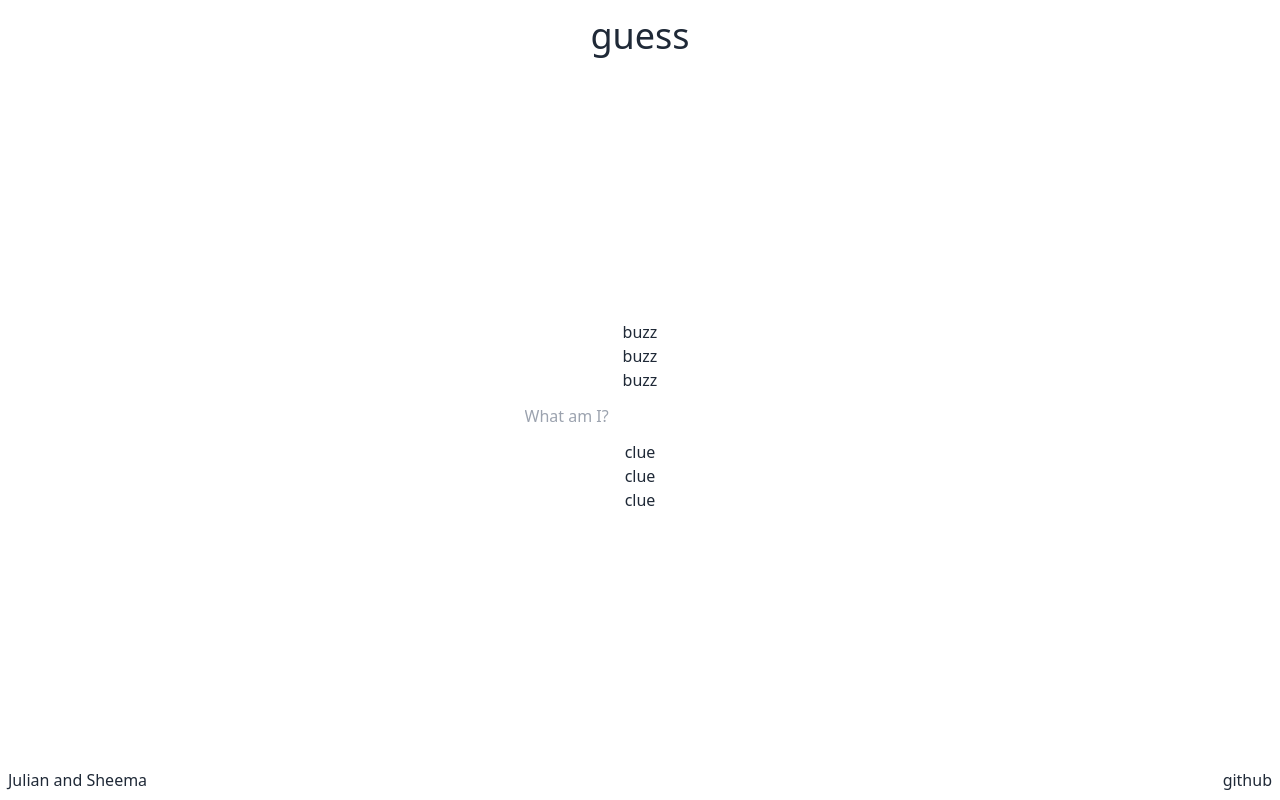
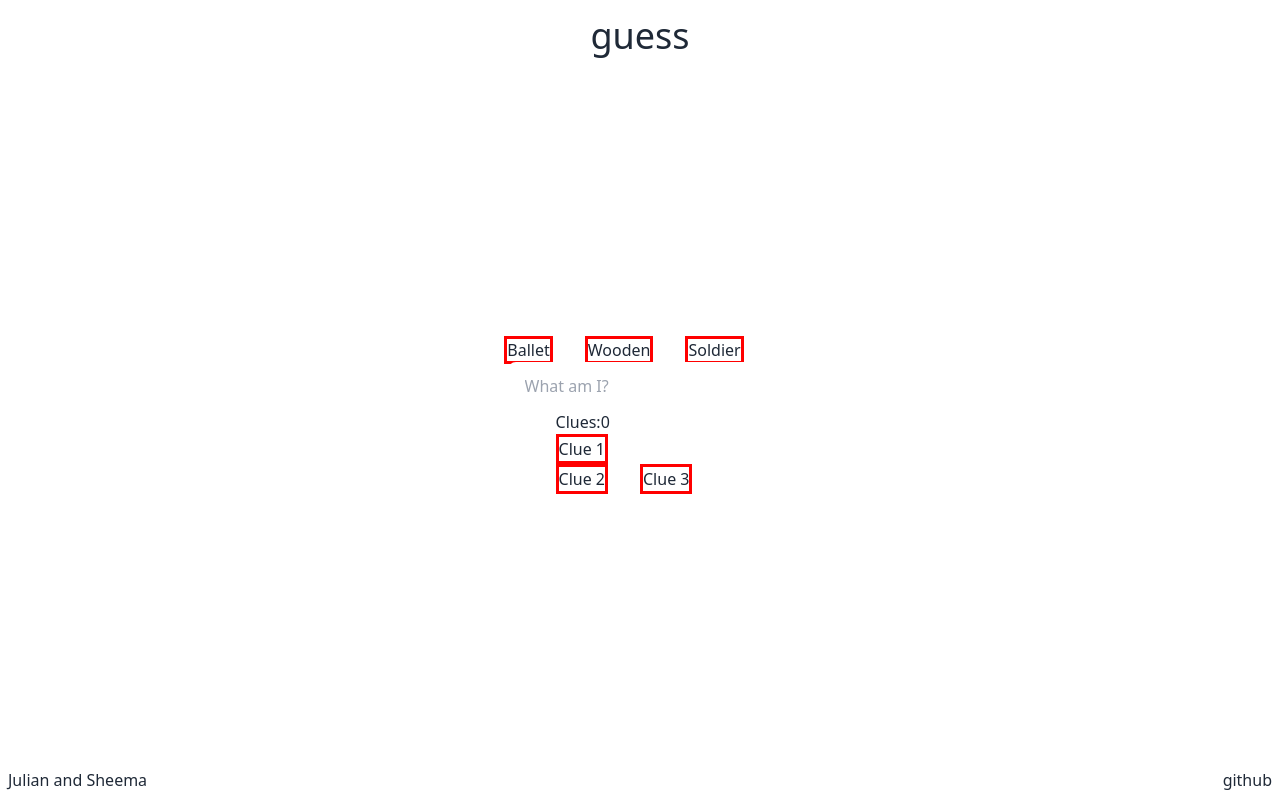
Before and after one commit to coderaries12/Guess-Game, a React (Vite) app: page /game in a window 1280 px wide. Built offline with nearby package versions, Linux system fonts and the light colour scheme.

Commit message:
Added some logic in game file

```diff
--- a/src/routes/game.tsx
+++ b/src/routes/game.tsx
@@ -1,19 +1,53 @@
+import { useState } from "react";
+import cards from "../Store";
+
+
 export default function Game() {
+  const[count,setCount]=useState(0)
+
+  function getRandomBuzz() {
+    const randomIndex = Math.floor(Math.random() * cards.length);
+    return cards[randomIndex];
+  }
+
+
+    function randomClues(){
+    setCount(1)
+    let clue1=randomObject.clues[count]
+    return {clue1}
+  }
+  const randomObject = getRandomBuzz();
+ //console.log("json object", randomObject)
   const buzzwords = ["buzz", "buzz", "buzz"];
   const clues = ["clue", "clue", "clue"];
   return (
     <>
       <div>
-        {buzzwords.map((e) => {
-          return <p>{e}</p>;
+        {randomObject.buzzwords.map((e) => {
+          return <span style={{border:"solid red",marginRight:"2rem"}}>{e}</span>;
         })}
       </div>
       <input className="input" placeholder="What am I?"></input>
-      <div>
-        {clues.map((e) => {
+       <div>
+        <div>Clues:{count}</div>
+        <div>
+          <button style={{border:"solid red",marginRight:"2rem"}} onClick={randomClues}>Clue 1</button>
+        </div>
+
+        <button style={{border:"solid red",marginRight:"2rem"}}>Clue 2</button>
+        <button style={{border:"solid red",marginRight:"2rem"}} onClick={randomClues}>Clue 3</button>
+      </div>
+      {/* <button onclick={() => setCount(++count)}>Use Clue</button>
+      <p id="clueCounter">Clue Counter: {count}</p>
+
+      {console.log("json object",randomObject.clues)}
+      {console.log("count",count)}
+      <div>{randomObject.clues[count]}</div> */}
+      {/* <div>
+        {randomObject.clues.map((e) => {
           return <p>{e}</p>;
         })}
-      </div>
+      </div> */}
     </>
   );
 }
```
